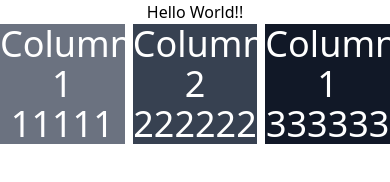
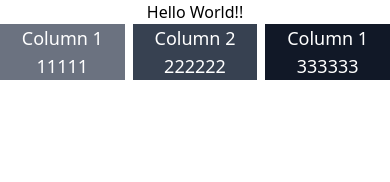
Before and after one commit to Mani007/tailwindCSS, a website: page src/index.html in a window 390 px wide. Drawn offline with Linux system fonts and the light colour scheme.

Commit message:
grid with reponsive text sizes

```diff
--- a/src/index.html
+++ b/src/index.html
@@ -11,16 +11,16 @@ Hello World!!
  </div>
  <div class="max-w-screen-lg mx-auto ">
 
-  <div class="grid grid-cols-3 gap-2">
-    <div class=" bg-gray-500 text-center text-4xl text-white">
+  <div class="grid grid-cols-3 gap-2 text-lg sm:text-2xl md:text-4xl">
+    <div class=" bg-gray-500 text-center  text-white">
      <p>Column 1</p>
      <p>11111</p>
     </div>
-    <div class=" bg-gray-700 text-center text-4xl text-white">
+    <div class=" bg-gray-700 text-center  text-white">
       <p>Column 2</p>
       <p>222222</p>
     </div>
-    <div class=" bg-gray-900 text-center text-4xl text-white">
+    <div class=" bg-gray-900 text-center text-white">
       <p>Column 1</p>
       <p>333333</p>
     </div>
```
Also changed, not shown: src/output.css.
